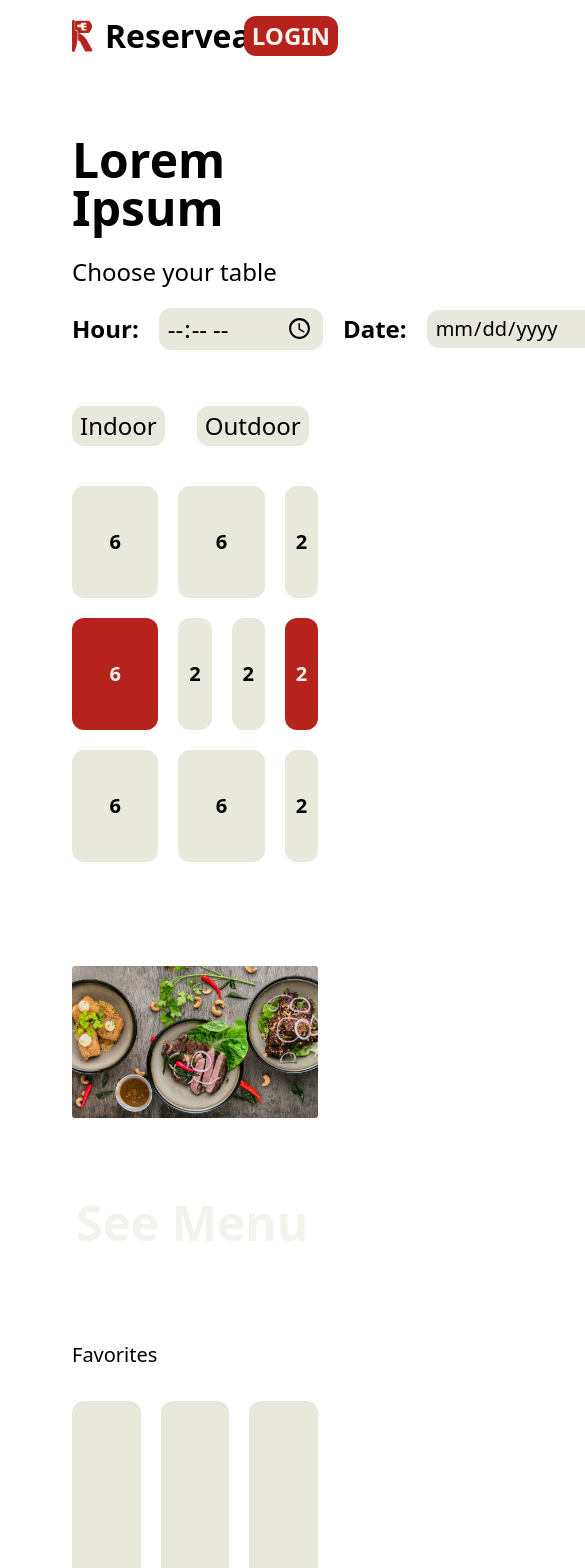
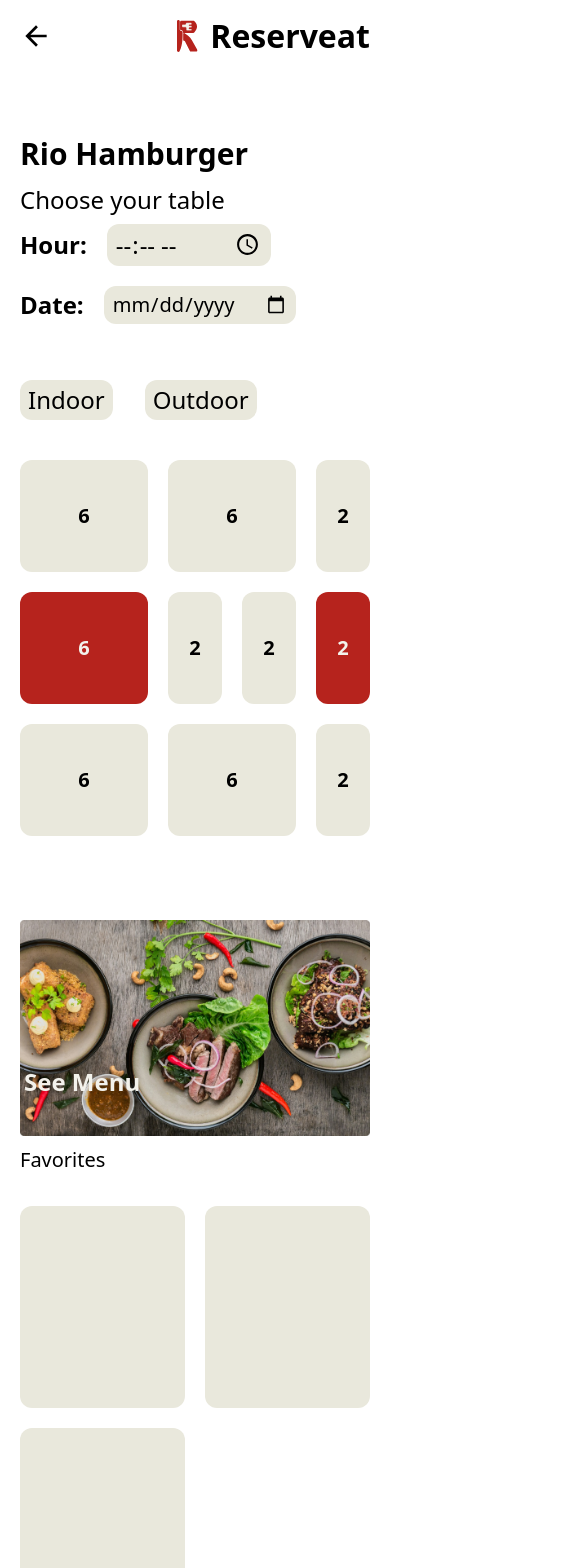
Before and after one commit to Nichristandy/reserveat, a React (Vite) app: page /reservasi in a window 390 px wide. Shown: the top 1568 px of the page, 585 px wide, since content can reach past the window. Built offline with nearby package versions, Linux system fonts and the light colour scheme.

Commit message:
responsive reservasi user

```diff
--- a/src/component/Modal.jsx
+++ b/src/component/Modal.jsx
@@ -3,7 +3,7 @@ import React from "react";
 const Modal = ({ closeModal, tableName, seatNumber }) => {
   return (
     <div className="fixed inset-0 bg-black bg-opacity-50 flex items-center justify-center z-50">
-      <div className=" min-w-[446px] bg-white rounded-xl">
+      <div className=" md:min-w-[446px] bg-white rounded-xl">
         <div className="flex-row flex items-center justify-between px-4 py-4 bg-red w-full rounded-t-xl text-white">
           <div className="flex flex-row gap-2">
             <img src=".././Logo.svg"></img>
--- a/src/pages/Reserve.jsx
+++ b/src/pages/Reserve.jsx
@@ -2,7 +2,7 @@ import { useState } from "react";
 import Table from "../component/Table";
 import { MdOutlineArrowBack } from "react-icons/md";
 import Modal from "../component/Modal";
-
+import { NavLink } from "react-router-dom";
 const reserve = () => {
   const tables = [
     { tableName: "A", seatNumber: 6, status: true },
@@ -38,23 +38,27 @@ const reserve = () => {
 
   return (
     <>
-      <div className="min-h-screen px-[72px] pb-10">
+      <div className="min-h-screen px-5 md:px-[72px] pb-10">
         <div className="flex flex-row justify-between items-center">
-          <MdOutlineArrowBack size={32} />
+          <NavLink to={"/"}>
+            <MdOutlineArrowBack size={32} />
+          </NavLink>
           <div className="flex flex-row items-center gap-3 py-3">
             <img src="../Logo-merah.svg" alt="logo" />
             <span className="font-black text-[32px]">Reserveat</span>
           </div>
-          <button className="bg-red rounded-xl text-white uppercase px-2 py-1 font-bold text-2xl">
+          <button className="bg-red hidden md:flex rounded-xl text-white uppercase px-2 py-1 font-bold text-2xl">
             LOGIN
           </button>
         </div>
         <div className="pt-16 flex flex-col md:flex-row w-full">
           {/* sisi kiri */}
           <div className="flex flex-col w-full md:w-1/2">
-            <h1 className="font-black text-5xl">Lorem Ipsum</h1>
-            <span className="font-medium text-2xl mt-6">Choose your table</span>
-            <div className="flex flex-row gap-5 mt-5">
+            <h1 className="font-black text-3xl md:text-5xl">Rio Hamburger</h1>
+            <span className="font-medium text-2xl mt-3 md:mt-6">
+              Choose your table
+            </span>
+            <div className="flex flex-col md:flex-row gap-5 mt-2 md:mt-5">
               {" "}
               <div className="flex flex-row gap-5 items-center">
                 <span className="text-2xl font-bold">Hour:</span>{" "}
@@ -91,7 +95,7 @@ const reserve = () => {
               ></input>
             </div>
             {/* mapping table component */}
-            <div className="w-full grid grid-cols-5 gap-5 mt-10 pb-10">
+            <div className="w-full grid grid-cols-5 gap-5 mt-10 pb-5 md:pb-10">
               {tables.map((table) => (
                 <Table
                   key={table.tableName}
@@ -106,15 +110,15 @@ const reserve = () => {
           {/* menu sisi kanan */}
           <div className="w-full md:w-1/2 md:pl-8 flex flex-col gap-16">
             <div className="md:hidden flex"></div>
-            <div className="w-full min-h-[311px] relative image-back md:px-5 ">
+            <div className="w-full min-h-[146px] md:min-h-[311px] relative image-back md:px-5 ">
               <img src="../beef.png" className="z-0 absolute"></img>
-              <span className="absolute z-1 text-white font-black text-5xl top-3/4 md:top-full left-1 md:left-10">
+              <span className="absolute z-1 text-white font-black text-2xl md:text-5xl top-full md:top-full left-1 md:left-10">
                 See Menu
               </span>
             </div>
-            <div className="w-full md:mt-16 flex-col flex gap-8 md:px-5">
+            <div className="w-full mt-4 md:mt-16 flex-col flex gap-8 md:px-5">
               <span className="font-medium text-xl">Favorites</span>
-              <div className="w-full grid grid-cols-6 gap-5">
+              <div className="w-full grid grid-cols-4 md:grid-cols-6 gap-5">
                 <div className="col-span-2 min-h-[202px] bg-grey rounded-xl"></div>
                 <div className="col-span-2 min-h-[202px] bg-grey rounded-xl"></div>
                 <div className="col-span-2 min-h-[202px] bg-grey rounded-xl"></div>
```
